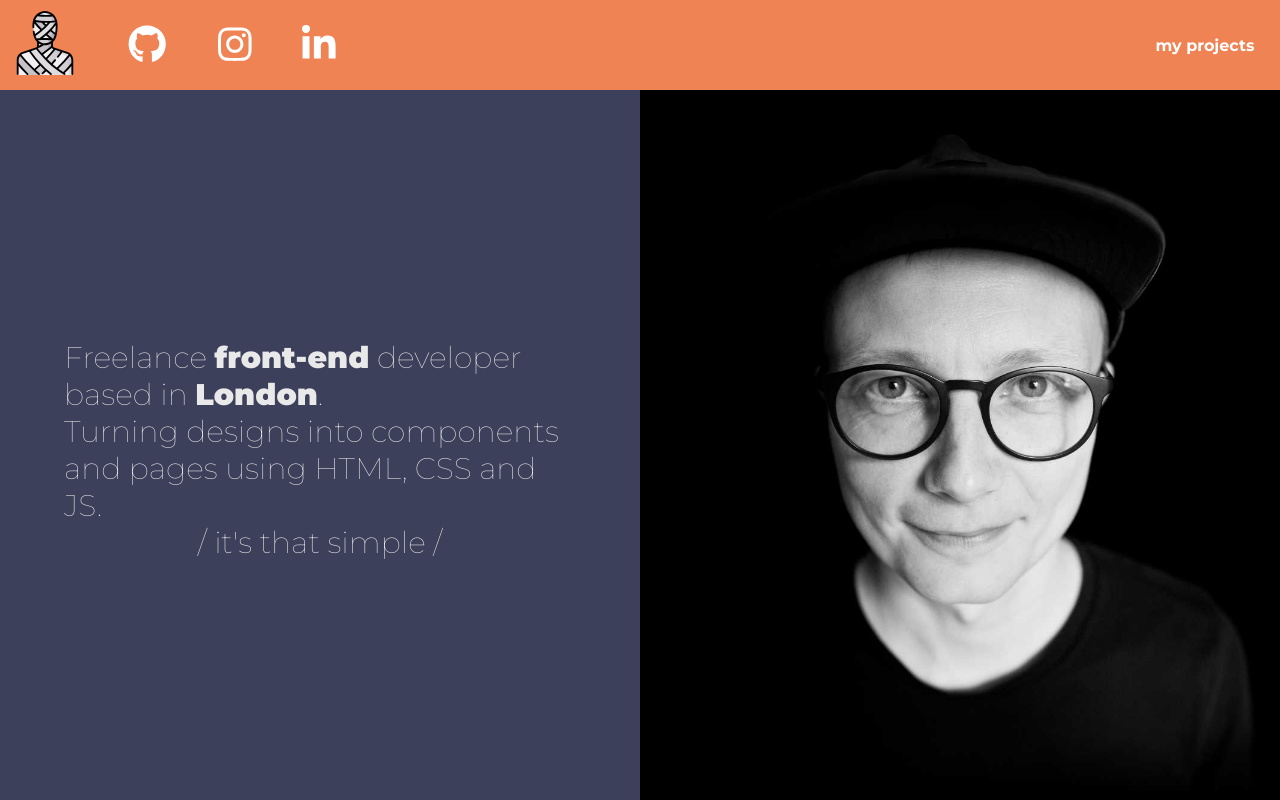
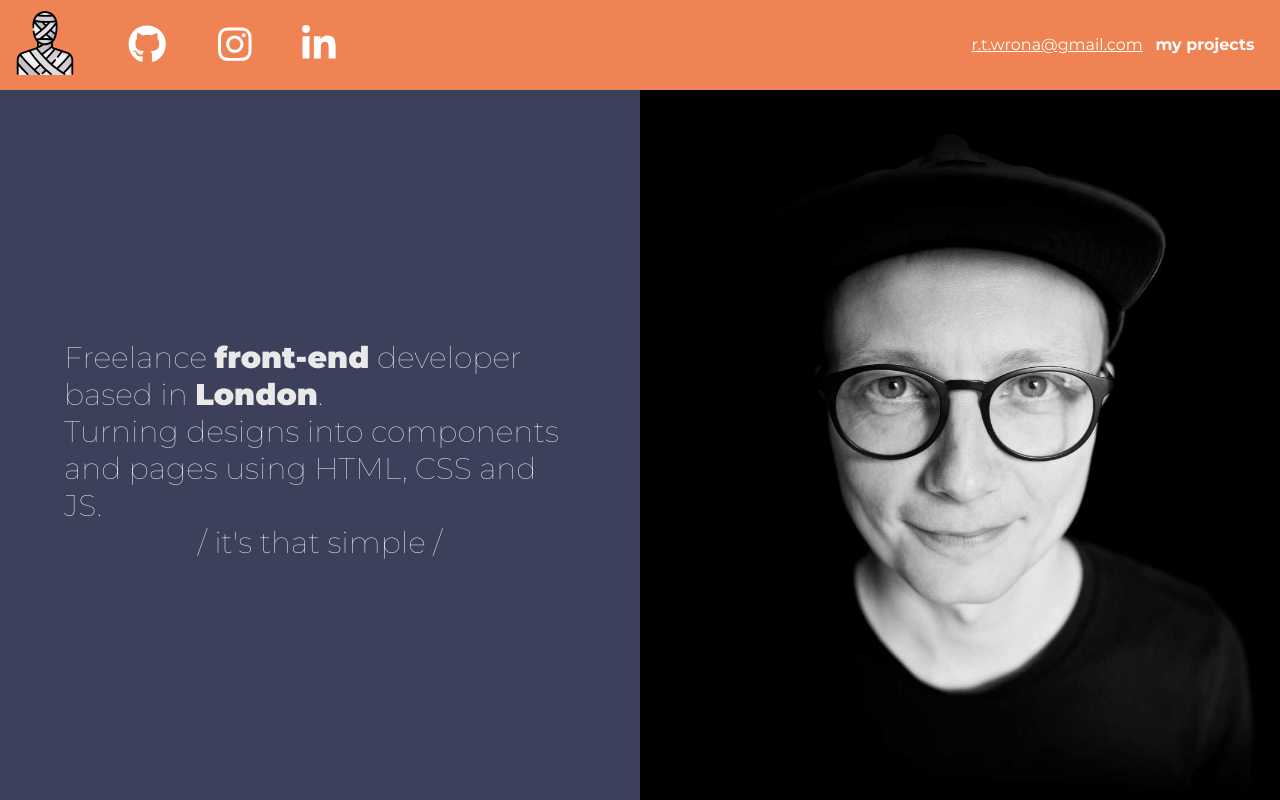
Before and after one commit to laterinthepast/final-portfolio, a React (Create React App) app: page / in a window 1280 px wide. Shown: the top 800 px of the page. Built offline with nearby package versions, Linux system fonts and the light colour scheme.

Commit message:
Update Navbar.jsx

```diff
--- a/src/components/Navbar.jsx
+++ b/src/components/Navbar.jsx
@@ -50,6 +50,16 @@ const LeftNav = styled.div`
     }
 `
 const RightNav = styled.div`
+    display:flex;
+    justify-content:center;
+    align-items:center;
+    p {
+        color: #ffe;
+        text-decoration: underline;
+        :hover {
+            color: #fff;
+        }
+    }
     a {
       text-decoration:none;
       color: #FFF;
@@ -60,6 +70,12 @@ const RightNav = styled.div`
           border-bottom: 0.3vw solid #fff;
           color: #000;
       }
+    }
+    @media (max-width:760px){
+        flex-direction: column;
+        p {
+            font-size: 3vw;
+        }
     }
 `
 const Navbar = () => {
@@ -75,6 +91,7 @@ const Navbar = () => {
                     </div>
                 </LeftNav>
                 <RightNav>
+                    <p>r.t.wrona@gmail.com</p>
                     <a href="#projects">my projects</a>
                     {/* <a href="#about">about</a> */}
                 </RightNav>
```
